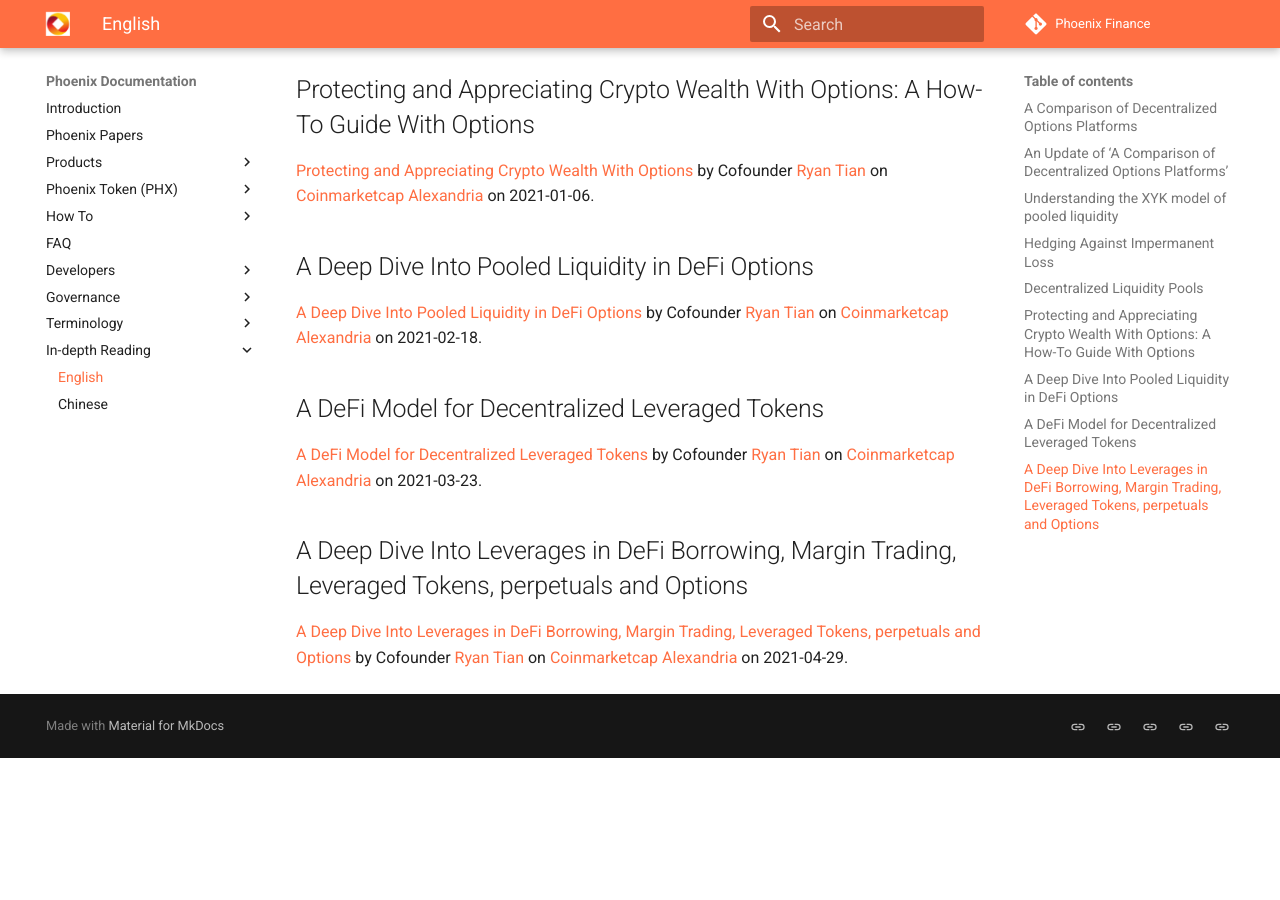
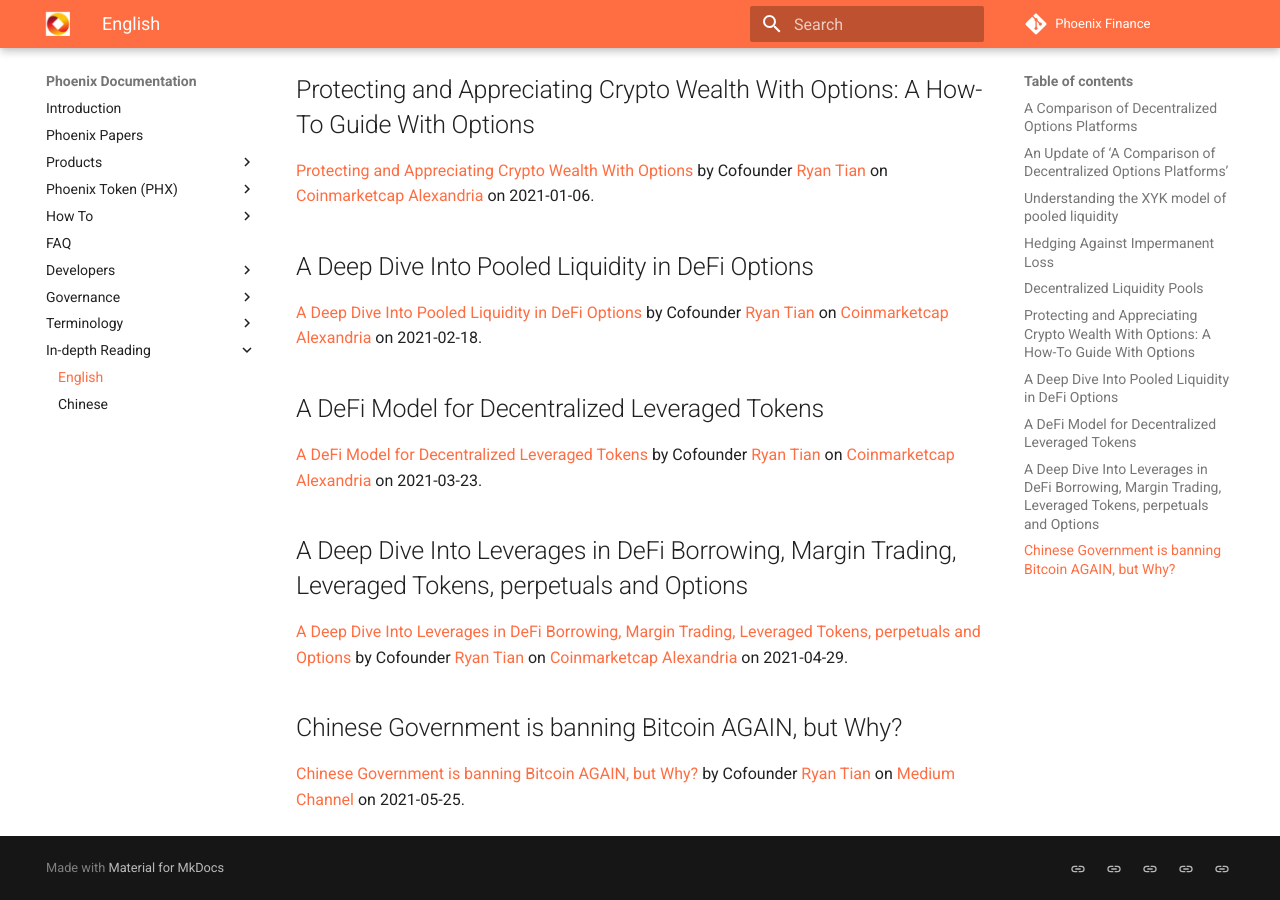
Before and after one commit to Phoenix-Finance/Phoenix-Documentation, an MkDocs documentation site: the page built from content/indepthreading/english.md, in a window 1280 px wide and 900 px high, scrolled down 894 px. Built offline with MkDocs 1.6.1 and Material for MkDocs 9.7.7, drawn with Linux system fonts in a browser that asks for light colours; before the commit the page ends 1652 px from its top, so only the background shows below that.

Commit message:
Update english.md

```diff
--- a/content/indepthreading/english.md
+++ b/content/indepthreading/english.md
@@ -26,3 +26,6 @@
 
 ## A Deep Dive Into Leverages in DeFi Borrowing, Margin Trading, Leveraged Tokens, perpetuals and Options
 [A Deep Dive Into Leverages in DeFi Borrowing, Margin Trading, Leveraged Tokens, perpetuals and Options](https://coinmarketcap.com/alexandria/article/a-deep-dive-into-leverages-in-defi-borrowing-margin-trading-leveraged-tokens-and-options-finnexus) by Cofounder  [Ryan Tian](https://twitter.com/rainiefield) on [Coinmarketcap Alexandria](https://coinmarketcap.com/alexandria/) on 2021-04-29.
+
+## Chinese Government is banning Bitcoin AGAIN, but Why?
+[Chinese Government is banning Bitcoin AGAIN, but Why?](https://medium.com/phoenix-finance/chinese-government-is-banning-bitcoin-again-but-why-3bc273a306c0) by Cofounder  [Ryan Tian](https://twitter.com/rainiefield) on [Medium Channel](https://medium.com/@rainiefield) on 2021-05-25.
```
